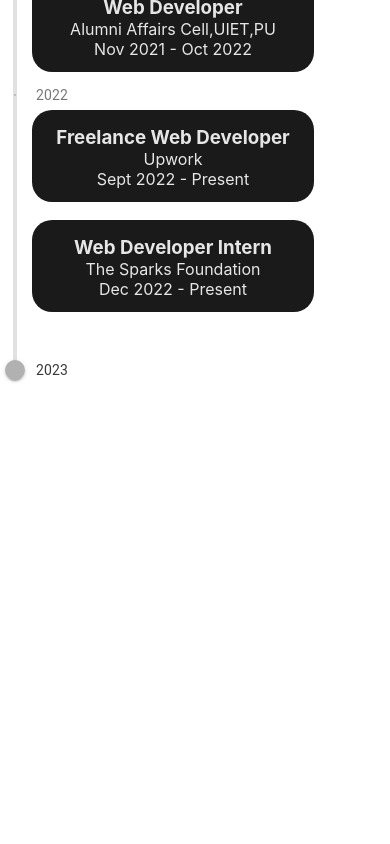
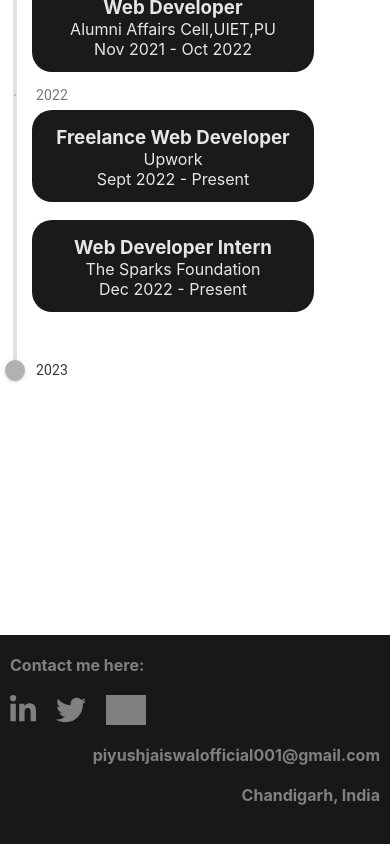
Before and after one commit to piyush-jaiswal-projects/developer-portfolio, a React (Create React App) app in the folder client/: page / in a window 390 px wide. Shown: the part 2401-3245 px from the top of the page. Before the commit the page ends 3016 px from the top, so only its background shows below. Built offline with nearby package versions, Linux system fonts and the light colour scheme; grey boxes are pictures that could not be loaded.

Commit message:
Footer Complete

```diff
--- a/client/src/App.js
+++ b/client/src/App.js
@@ -7,7 +7,7 @@ import Home from "./Components/Landing/home.js";
 import Projects from "./Components/Projects/projects.js";
 import Sliding from "./Components/Sliding/sliding.js";
 import Experience from "./Components/Experience/experience.js";
-// import Footer from "./Components/Footer/footer.js";
+import Footer from "./Components/Footer/footer.js";
 
 function App() {
   return (
@@ -16,7 +16,7 @@ function App() {
     <Projects />
     <Sliding />
     <Experience />
-    {/* <Footer /> */}
+    <Footer />
     </div>
   );
 }
--- a/client/src/Components/Footer/footer.css
+++ b/client/src/Components/Footer/footer.css
@@ -1,6 +1,6 @@
 .foot-section{
     width: 100%;
-    height: 40vh;
+    height: 60vh;
     background-color: rgba(0, 0, 0, 0.904);
 }
 
@@ -45,3 +45,47 @@
 .left{
     text-align: left !important;
 }
+
+@media screen and (min-width: 320px) and (max-width: 500px){
+
+    .foot-section{
+        margin-top: 20px;
+        height: 30vh;
+    }
+
+    .top-left{
+        position: relative;
+        top: 20px;
+        left: 10px;
+        width: 200px;
+        text-align: center;
+    }
+
+    .bottom-div{
+        font-size: 10px;
+        width: 200px;
+        position: relative;
+        top: 0px;
+        left: 60px;
+        bottom: 20px;
+    }
+
+    .top-left, .top-right{
+        width: 300px;
+        height: 60px;
+    }
+}
+
+@media screen and (min-width: 500px) and (max-width: 1440px){
+
+    .foot-section{
+        height: 40vh;
+    }
+
+    .top-left, .top-right{
+        width: 300px;
+    }
+
+
+
+}
--- a/client/src/Components/Footer/footer.js
+++ b/client/src/Components/Footer/footer.js
@@ -21,11 +21,11 @@ function Footer(){
         Chandigarh, India
         </h4>
         </div>
-        <div className="bottom-div">
+        {/* <div className="bottom-div">
         <h3>Copyright Piyush Jaiswal.
         <br></br>
         All Rights reserved.</h3>
-        </div>
+        </div> */}
         </div>
     );
 }
--- a/client/src/Components/Sliding/sliding.css
+++ b/client/src/Components/Sliding/sliding.css
@@ -106,6 +106,7 @@
 
     .slide-horizontal{
         width: 100vw;
+        height: auto;
         overflow: hidden;
     }
 
```
